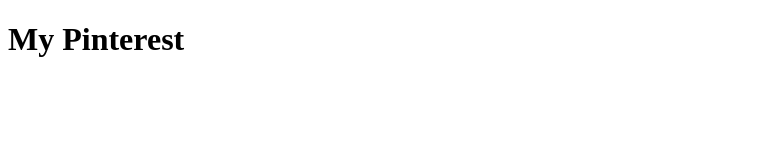
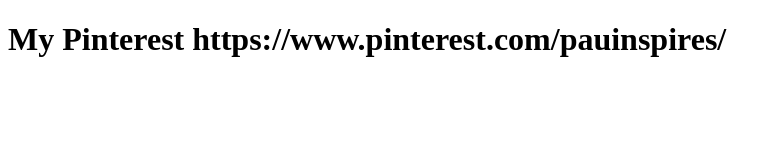
Before and after one commit to fwpaula/pauinspires-site-pint, a plain HTML site: page index.html in a window 1280 px wide. Shown: the whole page, without its empty margins (0-781 px from the left). Drawn offline with Linux system fonts and the light colour scheme.

Commit message:
Update index.html

```diff
--- a/index.html
+++ b/index.html
@@ -5,7 +5,8 @@
   <title>Pau Inspires Pinterest</title>
 </head>
 <body>
-  <h1>My Pinterest</h1>
+  <h1>My Pinterest
+  https://www.pinterest.com/pauinspires/</h1>
 
 
   <!-- Pinterest embed -->
```
